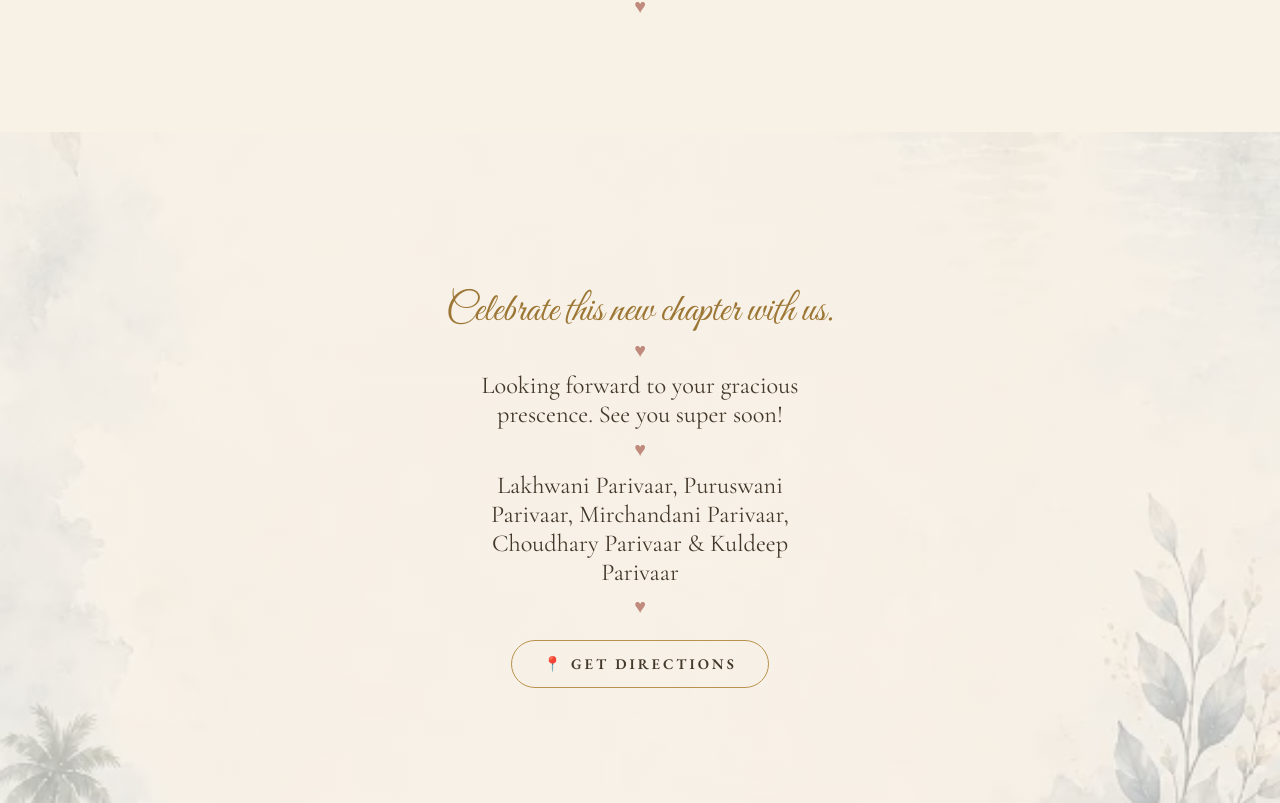
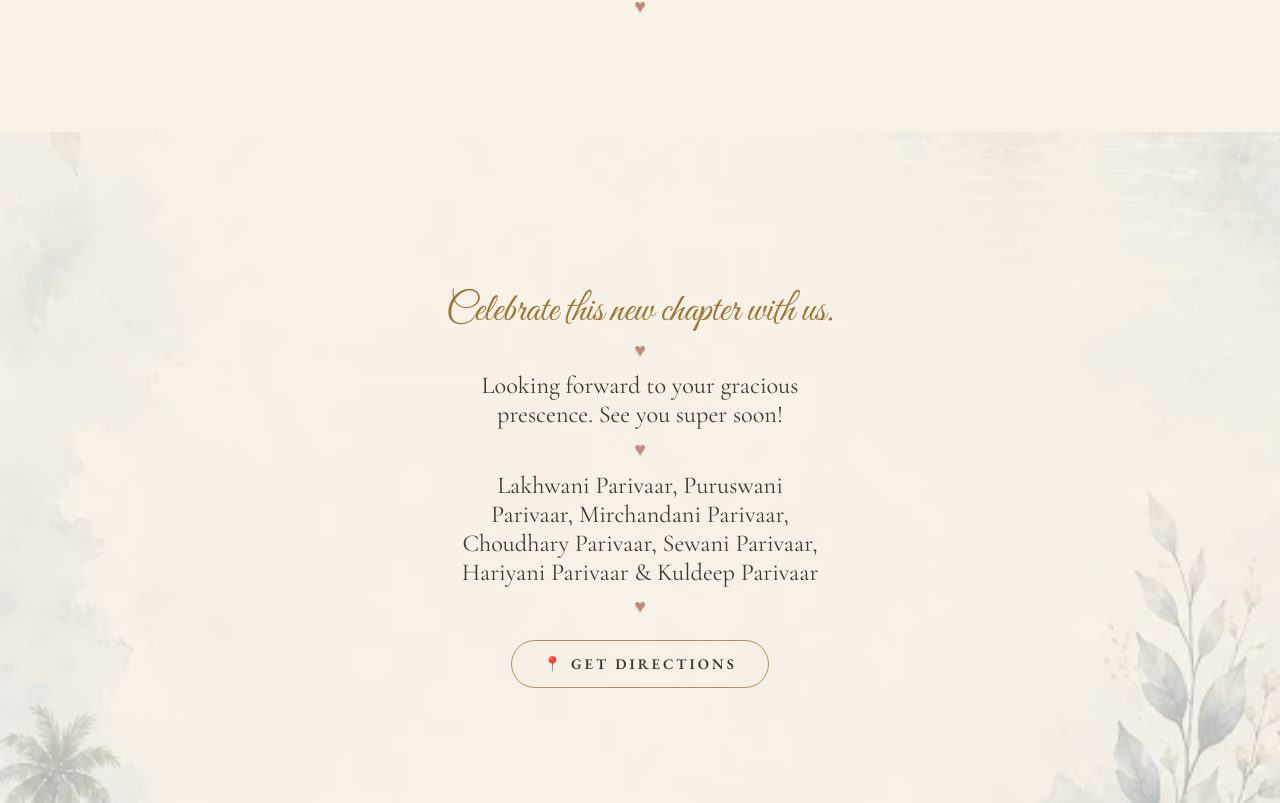
Before and after one commit to LordNayan/wedding-invite, a Next.js app: page / in a window 1280 px wide. Shown: the part 6227-7030 px from the top of the page. Built offline with nearby package versions, Linux system fonts and the light colour scheme; no server answers.

Commit message:
feat: add gifts page and make some changes

```diff
--- a/site.config.ts
+++ b/site.config.ts
@@ -71,7 +71,7 @@ export const siteConfig = {
     heading: "THE COUNTDOWN BEGINS",
     footnote: "Until our forever begins",
     thankYou: "Looking forward to your gracious prescence. See you super soon!",
-    familyNames: "Lakhwani Parivaar, Puruswani Parivaar, Mirchandani Parivaar, Choudhary Parivaar & Kuldeep Parivaar"
+    familyNames: "Lakhwani Parivaar, Puruswani Parivaar, Mirchandani Parivaar, Choudhary Parivaar, Sewani Parivaar, Hariyani Parivaar & Kuldeep Parivaar"
   },
 
   /* ---------- Families ---------- */
```
